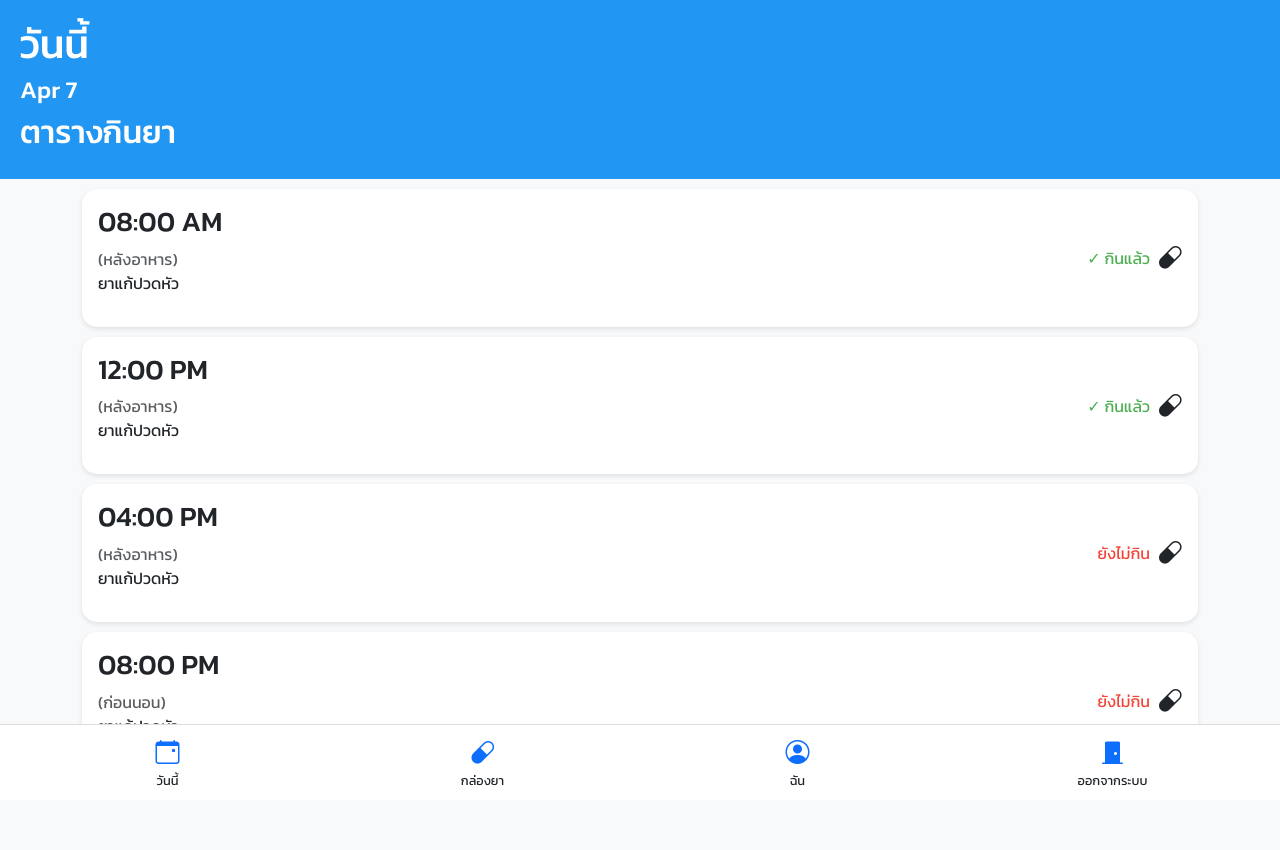
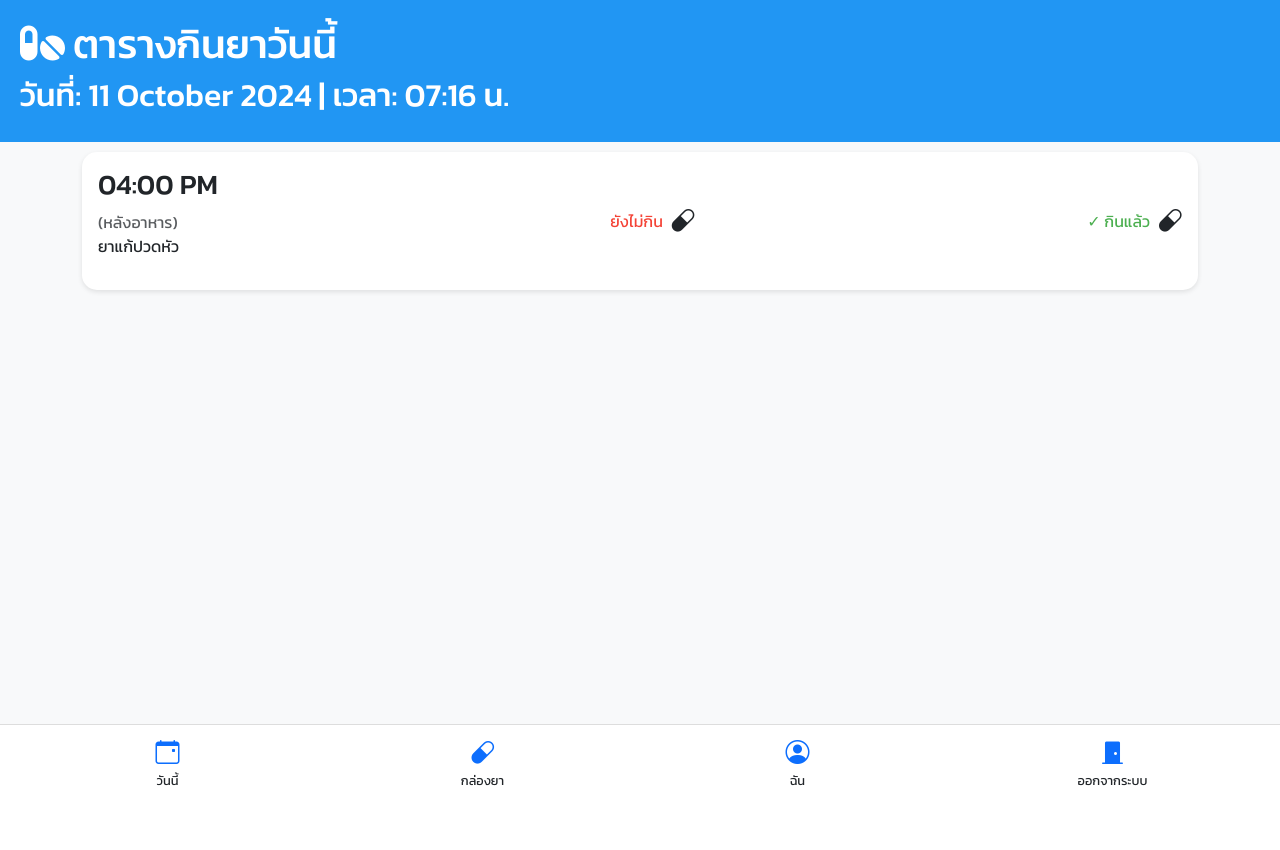
Before and after one commit to nntch26/MyPillBuddy, a Django app: page /home/ in a window 1280 px wide. After the commit the page ends 786 px from the top, so only its background shows below. Run offline with Django 4.2, Linux system fonts and the light colour scheme; tables that the repository leaves empty hold one stand-in row (values such as "Sample post"); some libraries are stand-ins or nearby versions.

Commit message:
โชว์กินยา

```diff
--- a/myproject/myapp/forms.py
+++ b/myproject/myapp/forms.py
@@ -75,10 +75,6 @@ class PrescriptionForm(forms.ModelForm):
             "end_date": forms.DateInput(attrs={'type': 'date'}),
         }
 
-    def __init__(self, *args, **kwargs):
-        super().__init__(*args, **kwargs)
-        self.fields['start_date'].initial = date.today()
-
 
 class MedicationReminderForm(forms.ModelForm):
     class Meta:
--- a/myproject/myapp/models.py
+++ b/myproject/myapp/models.py
@@ -54,9 +54,9 @@ class Prescription(models.Model):
         ('หลังอาหาร', 'หลังอาหาร'),
     ]
 
-    patient = models.ForeignKey(Patient, on_delete=models.CASCADE)
+    patient = models.ForeignKey(User, on_delete=models.CASCADE)
     doctor = models.ForeignKey(Doctor, on_delete=models.SET_NULL, null=True)
-    medication = models.OneToOneField(Medication, on_delete=models.CASCADE)
+    medication = models.ForeignKey(Medication, on_delete=models.CASCADE)
     frequency = models.CharField(max_length=155)  # ความถี่ในการกิน เช้า เย็น
     duration  = models.CharField(max_length=100, choices=TIME_CHOICES, default=None)
     notes = models.TextField(blank=True)
--- a/myproject/myapp/templates/home.html
+++ b/myproject/myapp/templates/home.html
@@ -6,44 +6,48 @@
 
 {% block content %}
     <body class="bg-light">
+
+
         <div class="header">
-            <h1>วันนี้</h1>
-            <h4>Apr 7</h4>
-            <h2>ตารางกินยา</h2>
+            <h1><i class="fas fa-pills me-2"></i>ตารางกินยาวันนี้</h1>
+            <h2>วันที่: {{ current_date|date:"j F Y" }} |  เวลา: {{ current_date|time:"H:i" }} น.</h2>
         </div>
 
+
+
         <div class="container">
+
+            {% for r in reminder_list %}
             <div class="med-card card">
                 <div class="card-body">
                     <div class="d-flex justify-content-between align-items-center">
                         <div>
-                            <h3>08:00 AM</h3>
-                            <p class="text-muted mb-0">(หลังอาหาร)</p>
-                            <p>ยาแก้ปวดหัว</p>
+                            <h1>{{ r.reminder_time }} น.</h1>
+                            <h3>{{ r.prescription.medication.name }}</h3>
+                            <h4 class="text-muted mb-2">( {{ r.prescription.duration }} )</h4>
+                            <!-- <h6 class="text-muted mb-2">{{ r.prescription.frequency }}</h6> -->
+                            <h6 class="" style="color: rgb(207, 0, 0);">หมายเหตุ: {{ r.prescription.notes }}</h6>
+
+
                         </div>
+                        {% if not r.taken %}
                         <div class="d-flex align-items-center">
-                            <span class="taken me-2">✓ กินแล้ว</span>
-                            <i class="bi bi-capsule fs-4"></i>
+                            <a href="" class="btn btn-danger">
+                                <h4><i class="fas fa-pills me-2"></i>กินยา</h4>
+                            </a>
                         </div>
+
+                        {% else %}
+                        <div class="d-flex align-items-center">
+                            <h4><i class="fas fa-pills me-2"></i>กินยาแล้ว</h4>
+                        </div>
+                        {% endif %}
+
                     </div>
                 </div>
             </div>
+            {% endfor %}
 
-            <div class="med-card card">
-                <div class="card-body">
-                    <div class="d-flex justify-content-between align-items-center">
-                        <div>
-                            <h3>12:00 PM</h3>
-                            <p class="text-muted mb-0">(หลังอาหาร)</p>
-                            <p>ยาแก้ปวดหัว</p>
-                        </div>
-                        <div class="d-flex align-items-center">
-                            <span class="taken me-2">✓ กินแล้ว</span>
-                            <i class="bi bi-capsule fs-4"></i>
-                        </div>
-                    </div>
-                </div>
-            </div>
 
             <div class="med-card card">
                 <div class="card-body">
@@ -57,25 +61,16 @@
                             <span class="pending me-2">ยังไม่กิน</span>
                             <i class="bi bi-capsule fs-4"></i>
                         </div>
-                    </div>
-                </div>
-            </div>
-
-            <div class="med-card card">
-                <div class="card-body">
-                    <div class="d-flex justify-content-between align-items-center">
-                        <div>
-                            <h3>08:00 PM</h3>
-                            <p class="text-muted mb-0">(ก่อนนอน)</p>
-                            <p>ยาแก้ปวดหัว</p>
-                        </div>
                         <div class="d-flex align-items-center">
-                            <span class="pending me-2">ยังไม่กิน</span>
+                            <span class="taken me-2">✓ กินแล้ว</span>
                             <i class="bi bi-capsule fs-4"></i>
                         </div>
                     </div>
                 </div>
             </div>
+
+
+
         </div>
     </body>
 {% endblock content %}
--- a/myproject/myapp/templates/index.html
+++ b/myproject/myapp/templates/index.html
@@ -9,6 +9,7 @@
             --primary-dark: #1976d2;
             --primary-light: #bbdefb;
         }
+
 
         body {
             background-color: #f8f9fa;
--- a/myproject/myapp/urls.py
+++ b/myproject/myapp/urls.py
@@ -17,6 +17,7 @@ urlpatterns = [
     path("doctor/", DoctorView.as_view(), name="url_doctor"),
     path("Prescription/<int:patient_id>/", PrescriptionView.as_view(), name="url_prescription"),
     path("Prescription/<int:patient_id>/add/", PrescriptionView.as_view(), name="url_addprescription"),
+
     path("Prescription/<int:prescript_id>/del/", DelPrescriptionView.as_view(), name="url_delprescription"),
     path("Prescription/<int:patient_id>/list", PrescriptionListView.as_view(), name="url_prescription_list"),
 
--- a/myproject/myapp/views.py
+++ b/myproject/myapp/views.py
@@ -7,13 +7,39 @@ from .forms import CustomUserCreationForm, AddMedicationForm, PrescriptionForm,M
 from .models import *
 from django.contrib.auth.models import Group
 
+from datetime import datetime
+
 class indexView(View):
     def get(self, request):
         return render(request, 'index.html')
 
+#//////////////////// แจ้งเตือนกินยา ///////////////////
+
+
 class HomeView(View):
     def get(self, request):
-        return render(request, 'home.html')
+        current_date = datetime.now()
+
+        patients = request.user
+        print(patients)
+
+        reminder_list = MedicationReminder.objects.filter(prescription__patient__id=patients.id)
+        print(reminder_list)
+
+
+        context = {
+            'current_date':current_date,
+            'reminder_list':reminder_list
+
+        }
+
+
+        return render(request, 'home.html', context)
+
+
+
+
+#//////////////////// สมัครสมาชิก ///////////////////
 
 class RegisterView(View):
     def get(self, request):
@@ -67,6 +93,7 @@ class LoginView(View):
         return render(request, 'login.html', {'form': form})
 
 
+#//////////////////// ส่วนคนไข้ ///////////////////
 
 class LogoutView(View):
     def get(self, request):
@@ -80,9 +107,7 @@ class ProfileView(View):
         box = {'user1': user1}
         return render(request, 'profile.html', box)
 
-class HistoryView(View):
-    def get(self, request):
-        return render(request, 'history.html')
+
 
 class MedicationView(View):
     def get(self, request):
@@ -161,6 +186,7 @@ class PrescriptionView(View):
 
     def get(self, request, patient_id):
 
+        print(patient_id)
         patient_select = User.objects.get(pk=patient_id)
 
         form = PrescriptionForm()
@@ -175,7 +201,7 @@ class PrescriptionView(View):
     def post(self, request, patient_id):
 
         doctor1 = get_object_or_404(Doctor, user=request.user)# หมอที่ล็อกอินอยู่
-        patient1 = get_object_or_404(Patient, id=patient_id) # หา id คนไข้
+        patient1 = get_object_or_404(User, id=patient_id) # หา id คนไข้
 
         form = PrescriptionForm(request.POST)
         print(form)
@@ -218,6 +244,7 @@ class DelPrescriptionView(View):
         print(prescription_get)
 
         patient = prescription_get.patient # ดึง patient ออกมา
+        print(patient)
 
         prescription_get.delete()
         # กลับไปและส่ง id ของ patient ไปด้วย
@@ -306,7 +333,7 @@ class PatientListView(View):
             # ไม่เอา admin staff doctor
 
         doctor = get_object_or_404(Doctor, user=request.user) # หมอที่ล็อกอินอยู่
-        patient_list = Patient.objects.filter(doctor=doctor) # แสดงเฉพาะคนไข้ของหมอที่ล๊อคอินอยู่
+        patient_list = User.objects.filter(patient__doctor=doctor) # แสดงเฉพาะคนไข้ของหมอที่ล๊อคอินอยู่
         print(patient_list)
 
         context = {
--- a/myproject/myproject/settings.py
+++ b/myproject/myproject/settings.py
@@ -119,7 +119,7 @@ AUTH_PASSWORD_VALIDATORS = [
 # Internationalization
 # https://docs.djangoproject.com/en/4.2/topics/i18n/
 
-LANGUAGE_CODE = 'en-us'
+LANGUAGE_CODE = 'th'
 
 TIME_ZONE = 'Asia/Bangkok'
 
```
Also changed, not shown: myproject/myapp/templates/medication.html (+8 -18 lines), myproject/myapp/templates/temp_doctor/patient_list.html (+3 -7 lines), myproject/myapp/templates/temp_doctor/prescription_list.html (+10 -3 lines), myproject/myapp/migrations/0008_alter_prescription_medication.py (added), myproject/myapp/migrations/0009_alter_prescription_patient.py (added).
